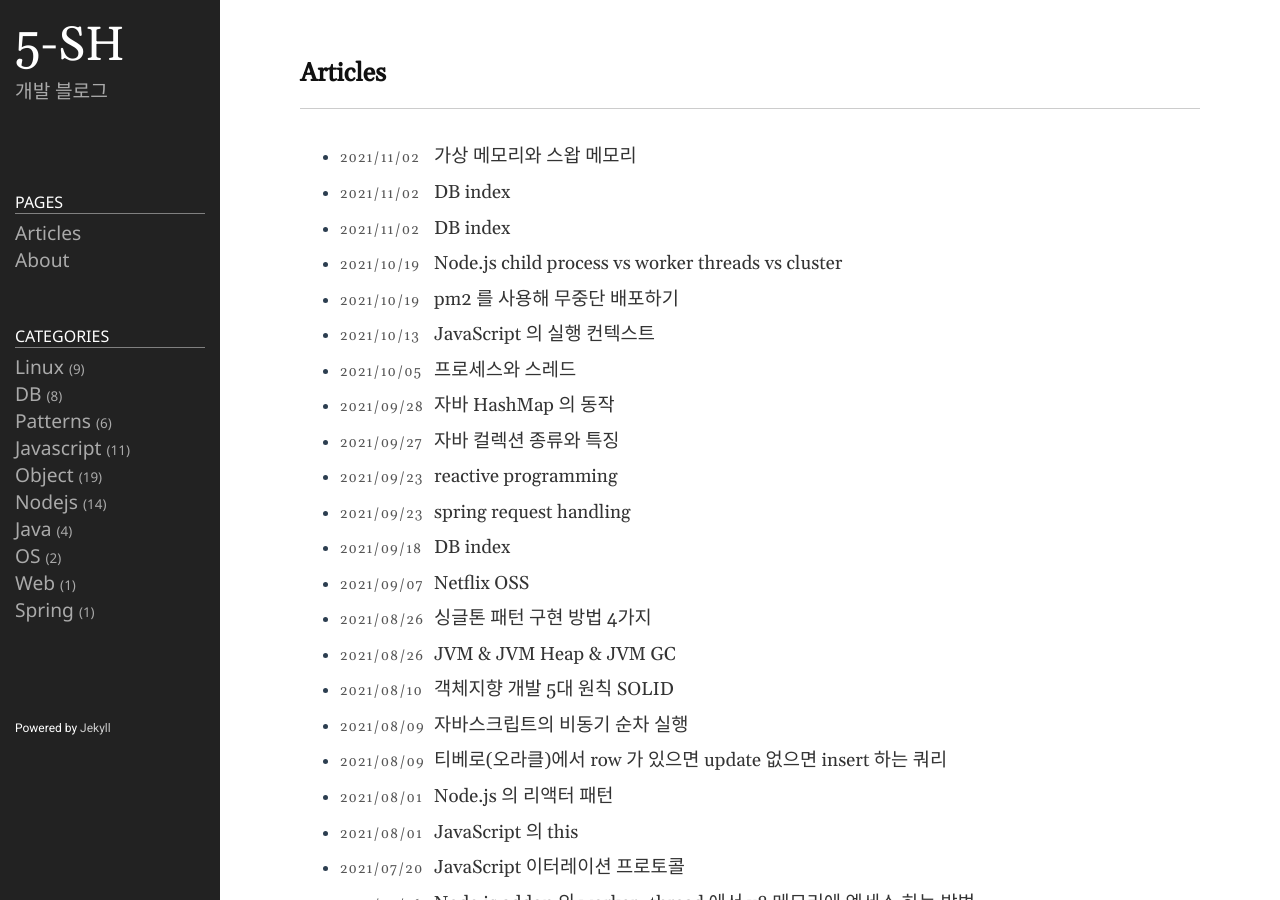
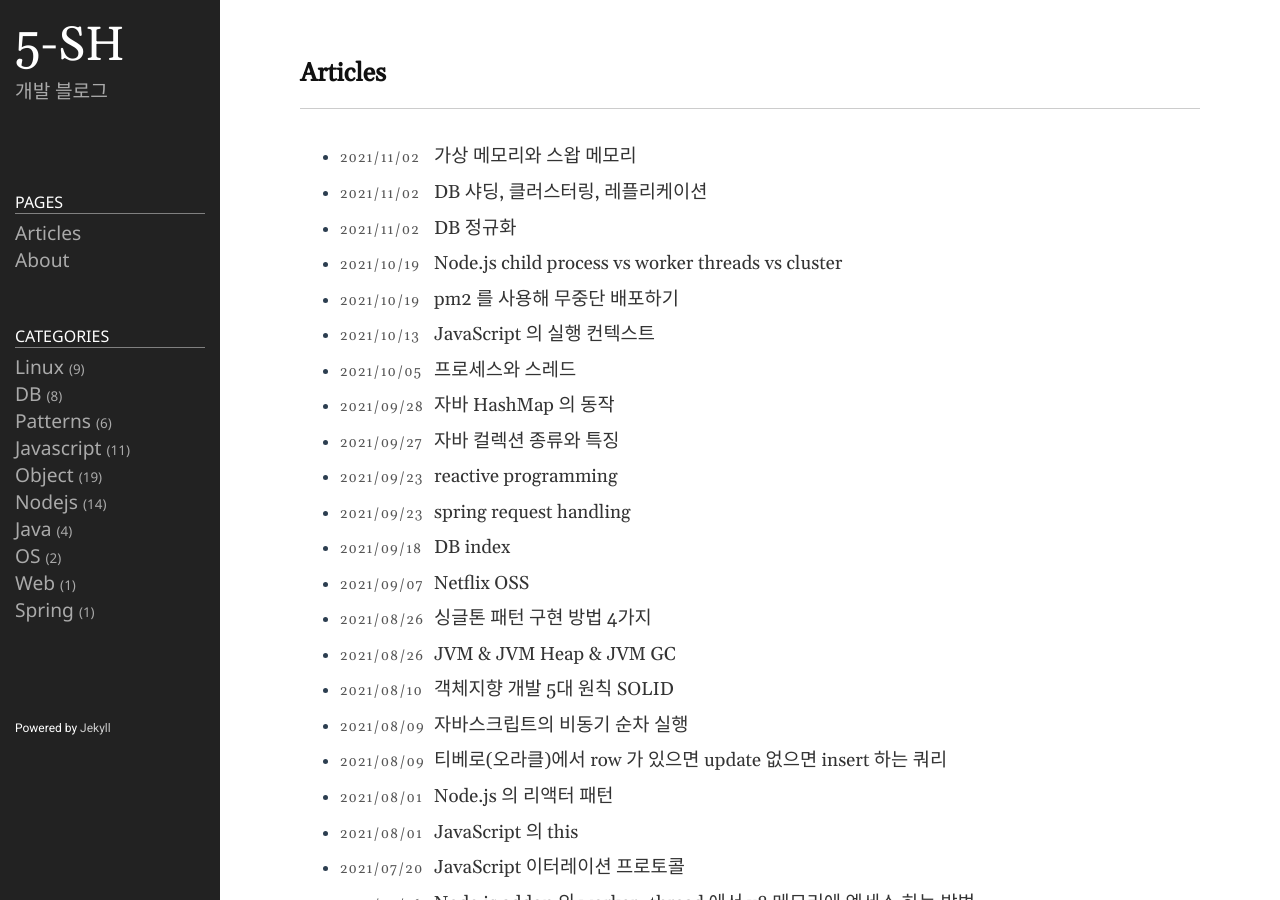
Before and after one commit to 5-SH/5-sh.github.io-deprecated, a Jekyll site: the page built from index.md, in a window 1280 px wide and 900 px high. Built offline with Jekyll 4.4.1, drawn with Linux system fonts in a browser that asks for light colours.

Commit message:
제목 변경

```diff
--- a/_posts/2021-11-02-database-nomalization.md
+++ b/_posts/2021-11-02-database-nomalization.md
@@ -1,6 +1,6 @@
 ---
 layout: post
-title: DB index
+title: DB 정규화
 date: 2021-11-02 14:00:00 + 0900
 categories: DB
 ref: DB, nomailzation
--- a/_posts/2021-11-02-sharding-clustering-replication.md
+++ b/_posts/2021-11-02-sharding-clustering-replication.md
@@ -1,6 +1,6 @@
 ---
 layout: post
-title: DB index
+title:  DB 샤딩, 클러스터링, 레플리케이션
 date: 2021-11-02 15:00:00 + 0900
 categories: DB
 ref: DB, nomailzation
```
